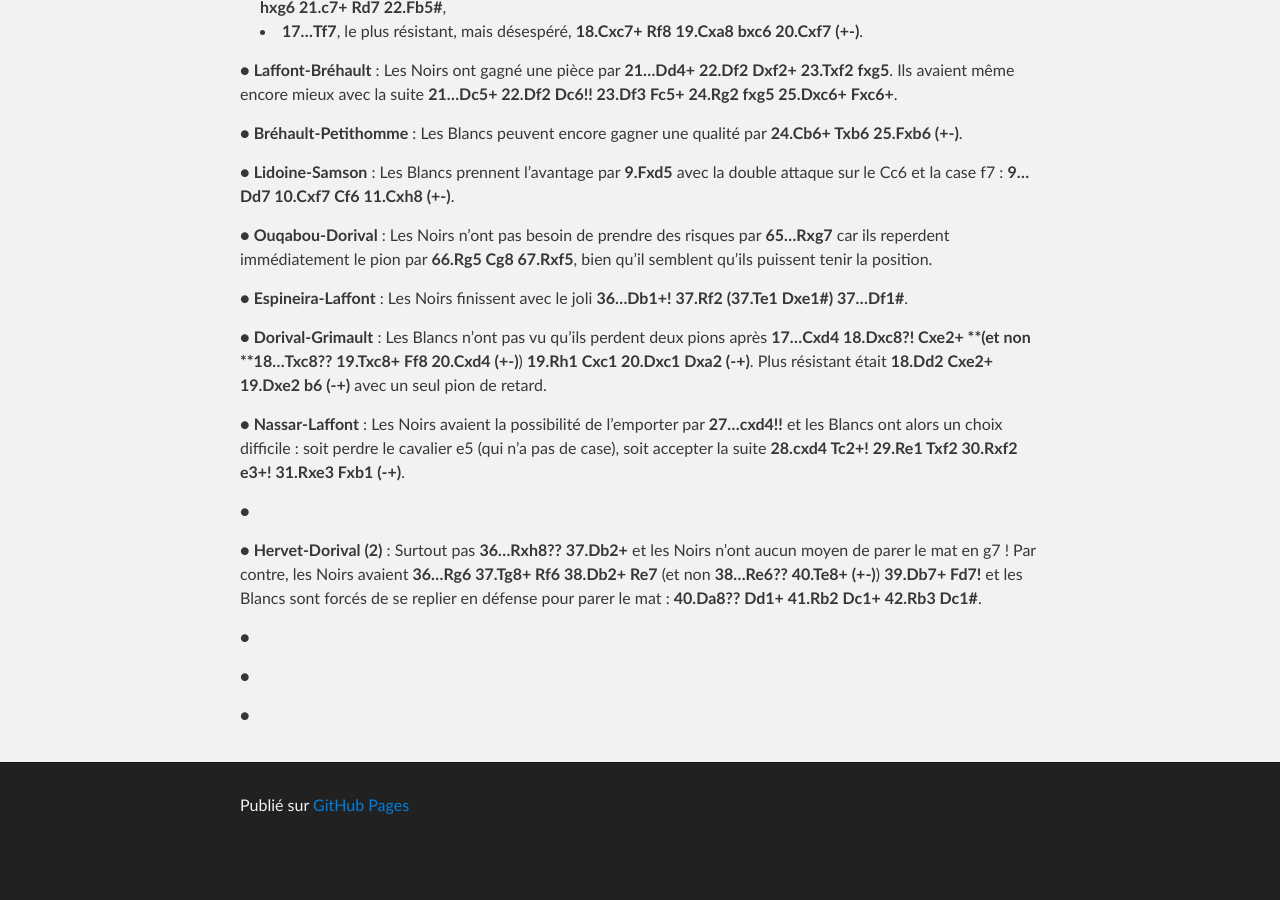
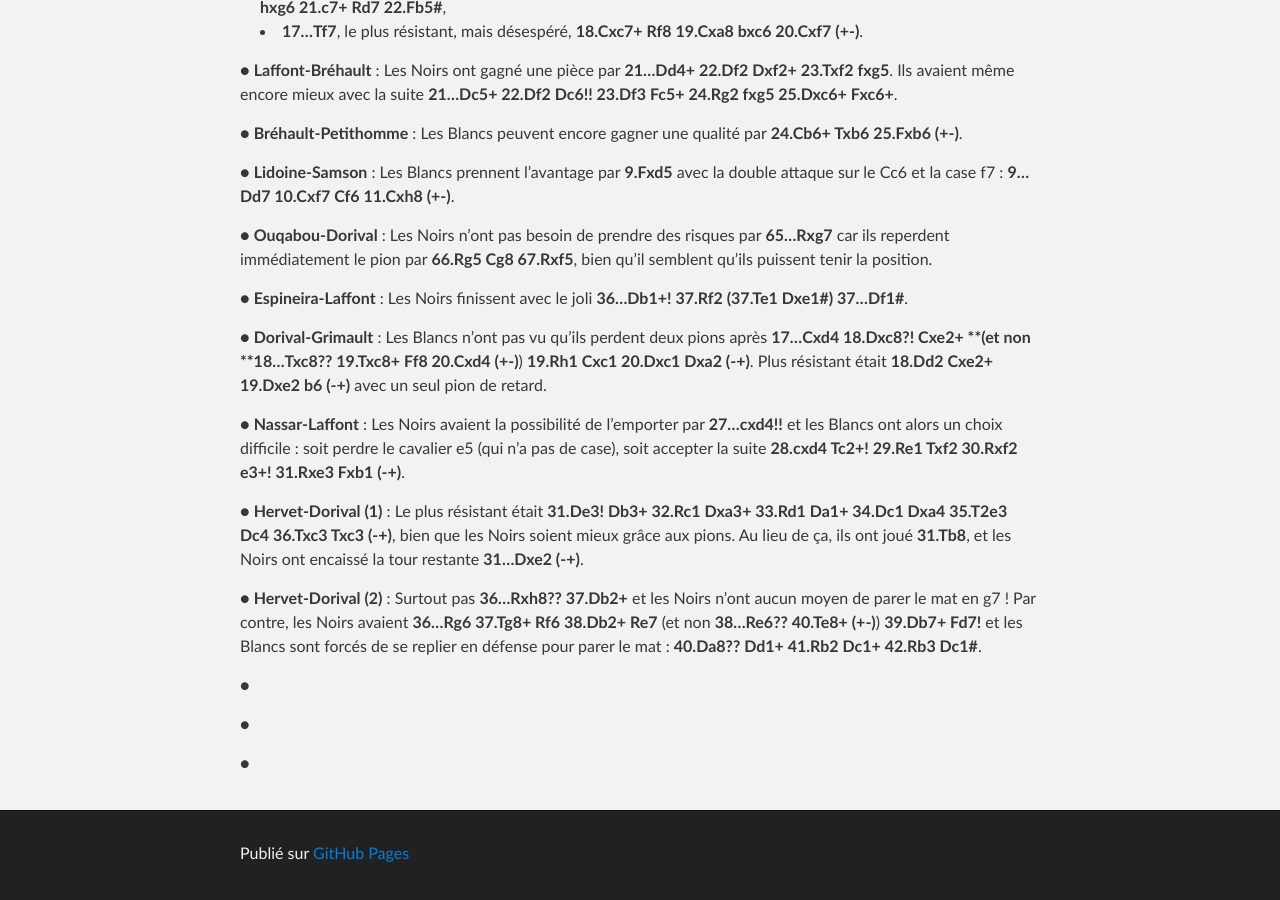
Before and after one commit to echiquier-villeneuve-tolosane/echiquier-villeneuve-tolosane.github.io, a Jekyll site: the page built from exercices.md, in a window 1280 px wide and 900 px high, scrolled down 15515 px. Built offline with Jekyll 4.4.1, drawn with Linux system fonts in a browser that asks for light colours; nearby versions of some CDN libraries; before the commit the page ends 16367 px from its top, so only the background shows below that.

Commit message:
Updated exercices.md

```diff
--- a/exercices.md
+++ b/exercices.md
@@ -251,7 +251,7 @@ _Coupe J.-C. Loubatière, ronde 3 (2013/10/06)_
 
 &#9679; **Nassar-Laffont** : Les Noirs avaient la possibilité de l'emporter par **27...cxd4!!** et les Blancs ont alors un choix difficile : soit perdre le cavalier e5 (qui n'a pas de case), soit accepter la suite **28.cxd4 Tc2+! 29.Re1 Txf2 30.Rxf2 e3+! 31.Rxe3 Fxb1 (-+)**.
 
-&#9679;
+&#9679; **Hervet-Dorival (1)** : Le plus résistant était **31.De3! Db3+ 32.Rc1 Dxa3+ 33.Rd1 Da1+ 34.Dc1 Dxa4 35.T2e3 Dc4 36.Txc3 Txc3 (-+)**, bien que les Noirs soient mieux grâce aux pions. Au lieu de ça, ils ont joué **31.Tb8**, et les Noirs ont encaissé la tour restante **31...Dxe2 (-+)**.
 
 &#9679; **Hervet-Dorival (2)** : Surtout pas **36...Rxh8?? 37.Db2+** et les Noirs n'ont aucun moyen de parer le mat en g7 ! Par contre, les Noirs avaient **36...Rg6 37.Tg8+ Rf6 38.Db2+ Re7** (et non **38...Re6?? 40.Te8+ (+-)**) **39.Db7+ Fd7!** et les Blancs sont forcés de se replier en défense pour parer le mat : **40.Da8?? Dd1+ 41.Rb2 Dc1+ 42.Rb3 Dc1#**.
 
```
